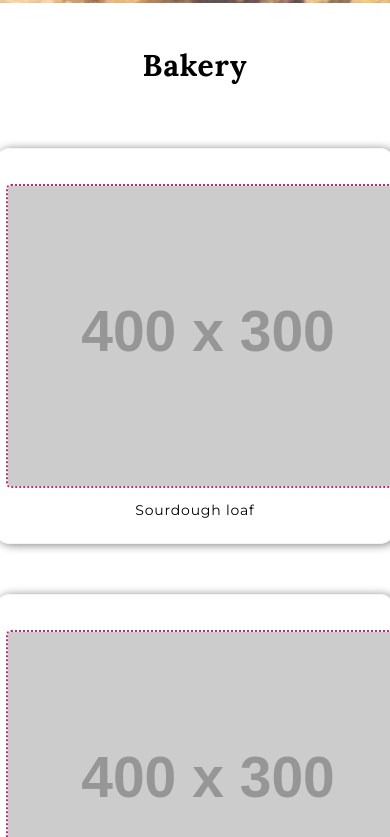
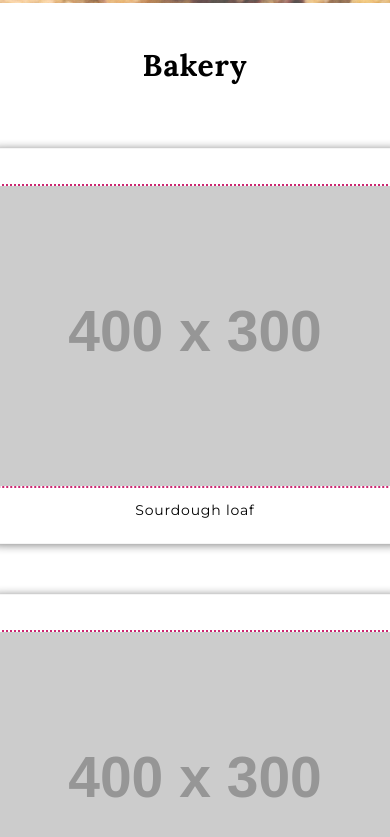
Before and after one commit to kconley99/blueridgebakery, a plain HTML site: page index.html in a window 390 px wide. Shown: the part 947-1784 px from the top of the page. Drawn offline with Linux system fonts and the light colour scheme; placeholder pictures from the web are drawn by us.

Commit message:
mobile edits

```diff
--- a/styles.css
+++ b/styles.css
@@ -362,16 +362,12 @@ input {
     }
 
     .card {
-        max-width: 400px;
+        max-width: 425px;
     }
 
     .flex-container {
-        max-width: 400px;
+        max-width: 425px;
         flex-wrap: nowrap;
-    }
-
-    .flex-container img {
-        margin-left: 25px;
     }
 
     .flex-container p {
```
